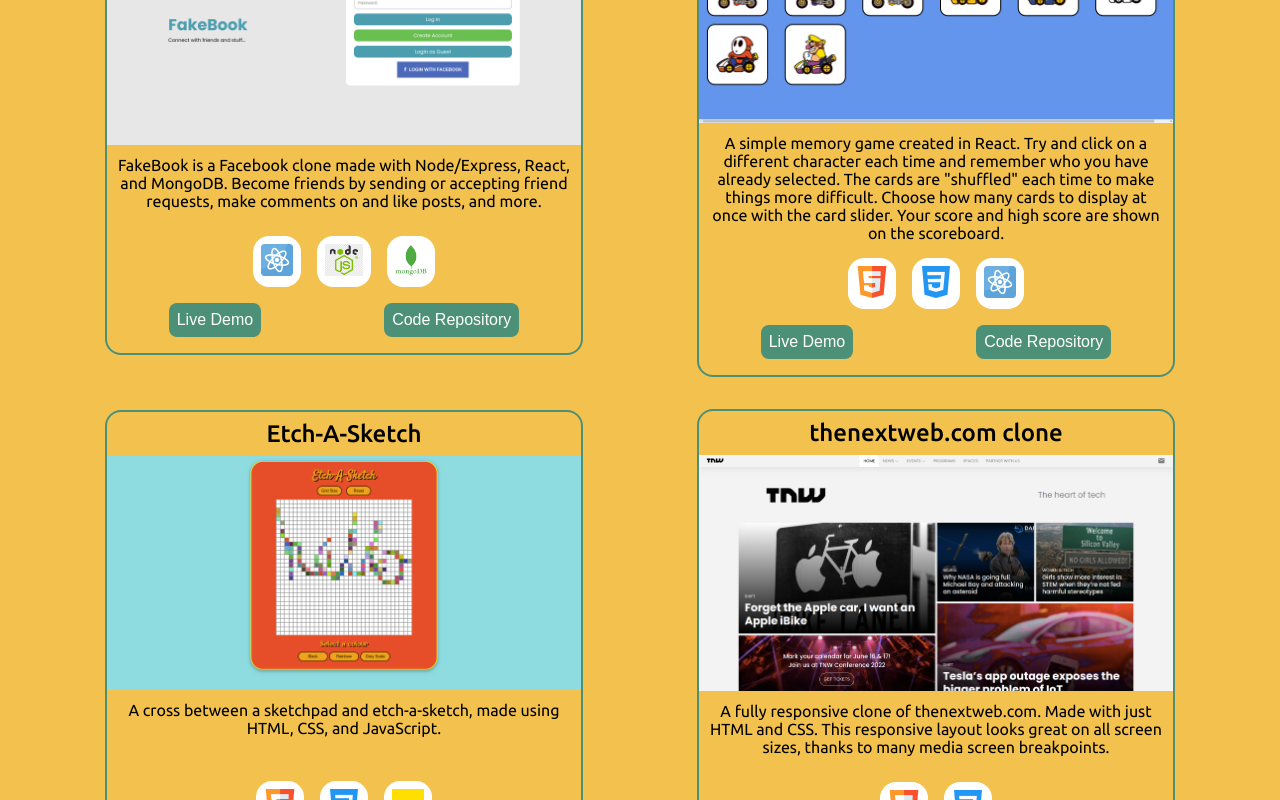
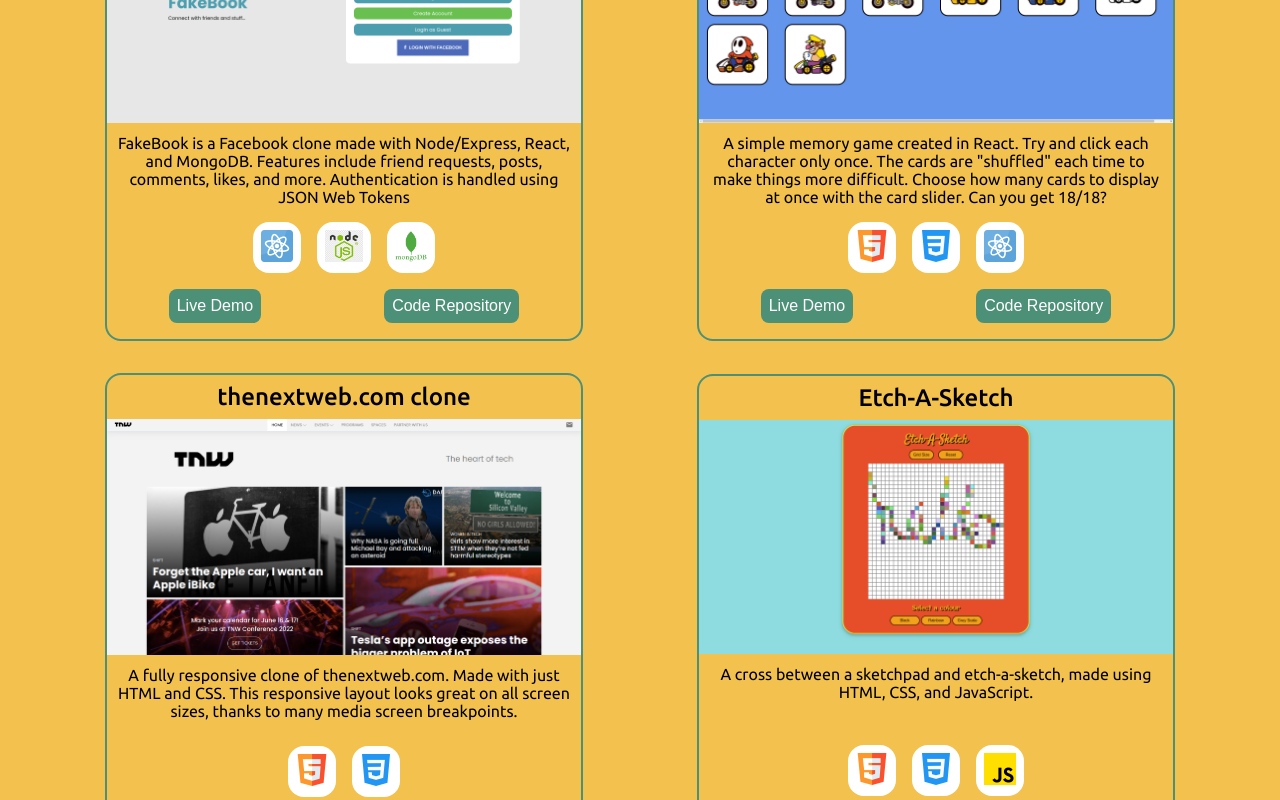
Before and after one commit to chrisnotthere/portfolio, a React (Create React App) app: page / in a window 1280 px wide. Shown: the part 2340-3140 px from the top of the page. Built offline with nearby package versions, Linux system fonts and the light colour scheme.

Commit message:
projects data

```diff
--- a/src/data.js
+++ b/src/data.js
@@ -25,25 +25,34 @@
 
 export const projects = [
   {
-    id: 1,
+    id: '001',
     name: 'Fakebook',
     image: FakebookLogin,
-    description: 'FakeBook is a Facebook clone made with Node/Express, React, and MongoDB. Become friends by sending or accepting friend requests, make comments on and like posts, and more.',
+    description: 'FakeBook is a Facebook clone made with Node/Express, React, and MongoDB. Features include friend requests, posts, comments, likes, and more. Authentication is handled using JSON Web Tokens',
     demoLink: 'https://chrisnotthere.github.io/fakebook/#/login',
     repoLink: 'https://github.com/chrisnotthere/fakebook',
     techUsed: [React, Node, MongoDB],
   },
   {
-    id: 2,
+    id: '002',
     name: 'Mario Memory',
     image: Mario,
-    description: 'A simple memory game created in React. Try and click on a different character each time and remember who you have already selected. The cards are "shuffled" each time to make things more difficult. Choose how many cards to display at once with the card slider. Your score and high score are shown on the scoreboard.',
+    description: 'A simple memory game created in React. Try and click each character only once. The cards are "shuffled" each time to make things more difficult. Choose how many cards to display at once with the card slider. Can you get 18/18?',
     demoLink: 'https://chrisnotthere.github.io/memory-game/',
     repoLink: 'https://github.com/chrisnotthere/memory-game',
     techUsed: [HTML, CSS, React],
   },
   {
-    id: 3,
+    id: '003',
+    name: 'thenextweb.com clone',
+    image: TNW,
+    description: 'A fully responsive clone of thenextweb.com. Made with just HTML and CSS. This responsive layout looks great on all screen sizes, thanks to many media screen breakpoints.',
+    demoLink: 'https://chrisnotthere.github.io/thenextweb-clone',
+    repoLink: 'https://github.com/chrisnotthere/thenextweb-clone',
+    techUsed: [HTML, CSS],
+  },
+  {
+    id: '004',
     name: 'Etch-A-Sketch',
     image: Etch,
     description: 'A cross between a sketchpad and etch-a-sketch, made using HTML, CSS, and JavaScript.',
@@ -51,17 +60,8 @@
     repoLink: 'https://github.com/chrisnotthere/etch-a-sketch',
     techUsed: [HTML, CSS, JavaScript],
   },
-  {
-    id: 4,
-    name: 'thenextweb.com clone',
-    image: TNW,
-    description: 'A fully responsive clone of thenextweb.com. Made with just HTML and CSS. This responsive layout looks great on all screen sizes, thanks to many media screen breakpoints.',
-    demoLink: 'https://chrisnotthere.github.io/thenextweb-clone',
-    repoLink: 'https://github.com/chrisnotthere/thenextweb-clone',
-    techUsed: [HTML, CSS],
-  },
   // {
-  //   id: 5,
+  //   id: '005',
   //   name: 'BBC News clone',
   //   image: Blog,
   //   description: 'This is a sample description for a project. This is a sample description for a project. This is a sample description for a project. This is a sample description for a project.',
@@ -69,7 +69,7 @@
   //   repoLink: 'https://github.com/chrisnotthere/',
   // },
   {
-    id: 6,
+    id: '006',
     name: 'newscientist.com clone',
     image: NWS,
     description: 'A New Scientist article clone made with HTML and CSS (Flexbox and Grid).',
```
